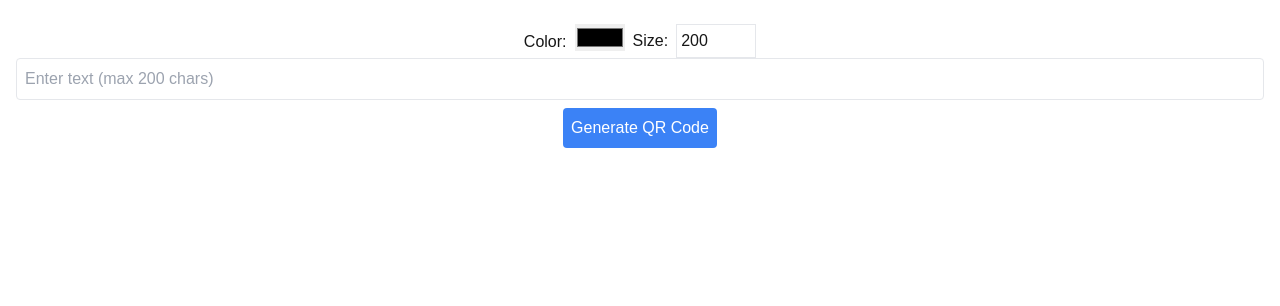
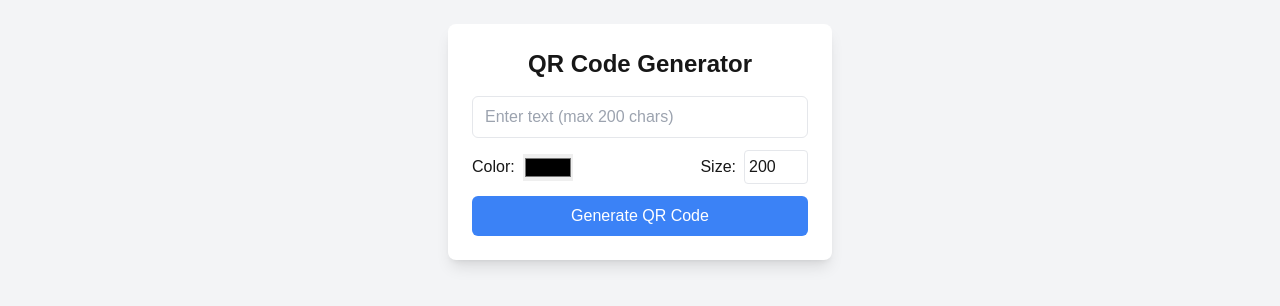
Before and after one commit to venky0195/qr-code-generator, a Next.js app: page / in a window 1280 px wide. Shown: the top 306 px of the page. Built offline with nearby package versions, Linux system fonts and the light colour scheme.

Commit message:
improve QR code generator UI with Tailwind

```diff
--- a/app/components/QRCodeGenerator.tsx
+++ b/app/components/QRCodeGenerator.tsx
@@ -4,13 +4,14 @@ import QRCode from 'qrcode';
 // import Image from 'next/image';
 
 export default function QRCodeGenerator() {
-  const MAX_TEXT_LENGTH = 200;
-  const MIN_QR_SIZE = 100;
-  const MAX_QR_SIZE = 500;
   const [text, setText] = useState('');
   const [qrCode, setQRCode] = useState('');
   const [color, setColor] = useState('#000000');
   const [size, setSize] = useState(200);
+
+  const MAX_TEXT_LENGTH = 200;
+  const MIN_QR_SIZE = 100;
+  const MAX_QR_SIZE = 500;
 
   const generateQRCode = async () => {
     if (!text.trim()) {
@@ -54,54 +55,62 @@ export default function QRCodeGenerator() {
   };
 
   return (
-    <div className='p-4 flex flex-col items-center'>
-      <div className='mt-2 flex gap-2'>
-        <label>
-          Color:
+    <div className='flex flex-col items-center bg-gray-100 min-h-screen p-6'>
+      <div className='bg-white shadow-lg rounded-lg p-6 w-96'>
+        <h1 className='text-2xl font-bold text-center mb-4'>
+          QR Code Generator
+        </h1>
+
+        <input
+          type='text'
+          value={text}
+          onChange={(e) => setText(e.target.value)}
+          maxLength={MAX_TEXT_LENGTH}
+          placeholder={`Enter text (max ${MAX_TEXT_LENGTH} chars)`}
+          className='w-full border rounded-md px-3 py-2 mb-3 focus:outline-none focus:ring-2 focus:ring-blue-500'
+        />
+
+        <div className='flex justify-between items-center mb-3'>
+          <label className='flex items-center gap-2'>
+            <span>Color:</span>
             <input
               type='color'
               value={color}
               onChange={(e) => setColor(e.target.value)}
-            className='ml-2'
             />
           </label>
-        <label>
-          Size:
+          <label className='flex items-center gap-2'>
+            <span>Size:</span>
             <input
               type='number'
               value={size}
               onChange={(e) => setSize(Number(e.target.value))}
               min={MIN_QR_SIZE}
               max={MAX_QR_SIZE}
-            className='ml-2 w-20 p-1 border'
+              className='w-16 border p-1 rounded'
             />
           </label>
         </div>
-      <input
-        type='text'
-        value={text}
-        onChange={(e) => setText(e.target.value)}
-        maxLength={MAX_TEXT_LENGTH}
-        placeholder={`Enter text (max ${MAX_TEXT_LENGTH} chars)`}
-        className='border p-2 rounded w-full'
-      />
+
         <button
           onClick={generateQRCode}
-        className='mt-2 bg-blue-500 text-white p-2 rounded'
+          className='w-full bg-blue-500 text-white py-2 rounded-md hover:bg-blue-600 transition'
         >
           Generate QR Code
         </button>
+
         {qrCode && (
           <div className='mt-4 flex flex-col items-center'>
-          <img src={qrCode} alt='QR Code' className='mb-2' height={150} />
+            <img src={qrCode} alt='QR Code' className='w-48 h-48' />
             <button
               onClick={downloadQRCode}
-            className='bg-green-500 text-white p-2 rounded'
+              className='mt-3 bg-green-500 text-white py-2 px-4 rounded-md hover:bg-green-600 transition'
             >
               Download QR Code
             </button>
           </div>
         )}
       </div>
+    </div>
   );
 }
```
Lines whose indentation alone changed are shown as unchanged.
